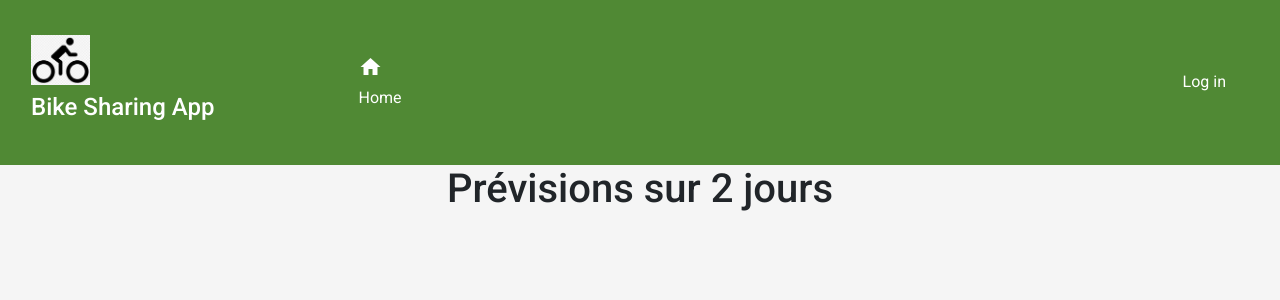
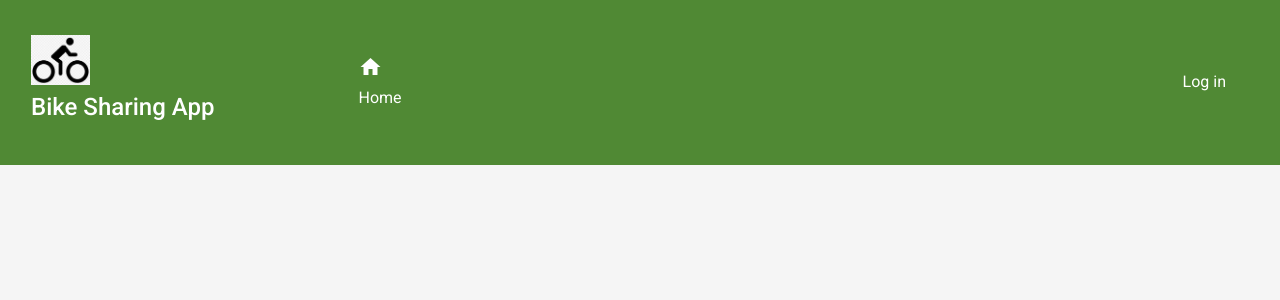
Before and after one commit to RudyBourez/Bike_Sharing, a Flask app: template bike_sharing_app/templates/Statistics.html in a window 1280 px wide. Shown: the top 300 px of the page. Run offline with Flask 2, Linux system fonts and the light colour scheme; the template is opened without the code that fills it, so the values that code supplies are empty; some libraries are stand-ins or nearby versions.

Commit message:
modif stat

```diff
--- a/bike_sharing_app/templates/Statistics.html
+++ b/bike_sharing_app/templates/Statistics.html
@@ -5,13 +5,4 @@
 {% endblock %}
 
 {% block content %}
-<center>
-  <h1>Prévisions sur 2 jours </h1>
-  <div id='chart' class='chart'”></div>
-</center>
-<script src='https://cdn.plot.ly/plotly-latest.min.js'></script>
-<script type='text/javascript'>
-  var graphs = {{graphJSON | safe}};
-  Plotly.plot('chart',graphs,{});
-</script>
 {% endblock %}
```
Also changed, not shown: bike_sharing_app/routes.py (+1 -7 lines).
